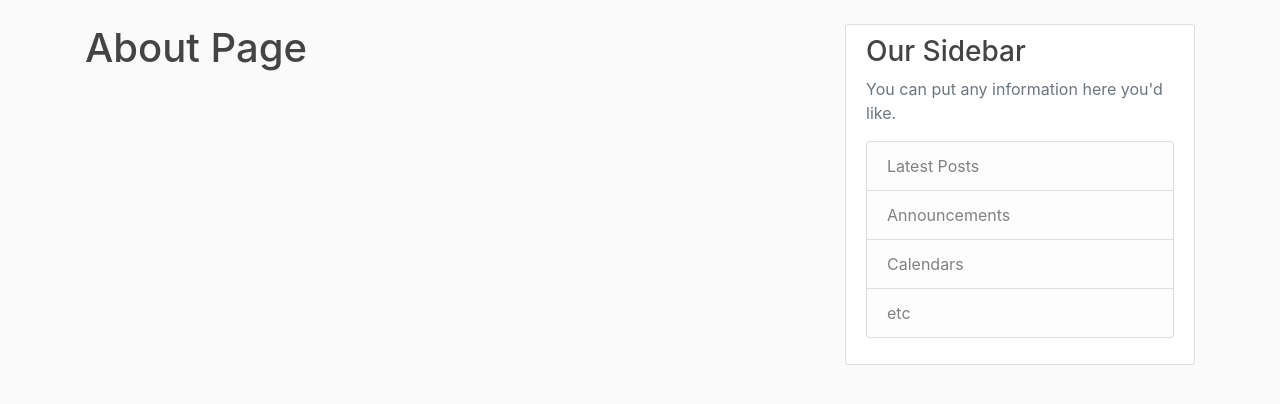
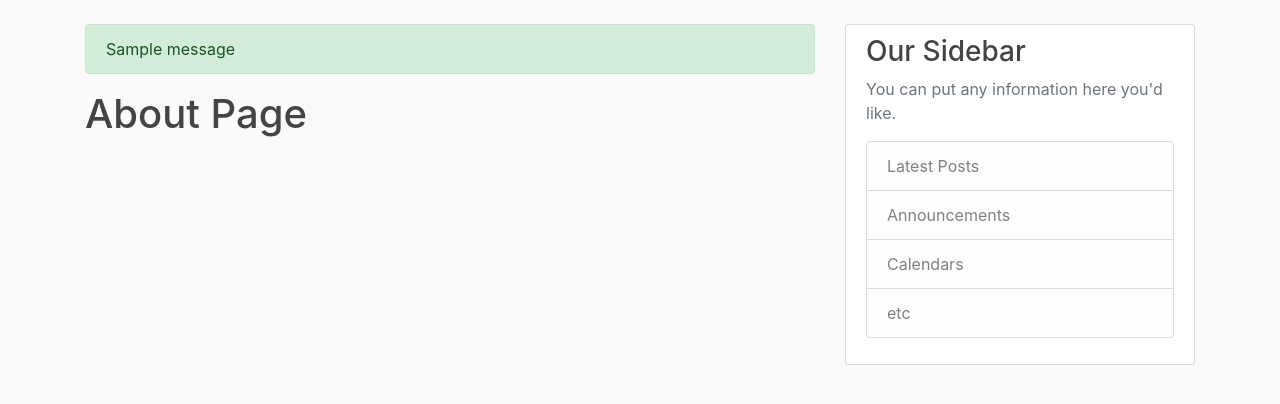
Before and after one commit to nignanthomas/Flask-Blog, a Flask app: page /about in a window 1280 px wide. Shown: the part 56-460 px from the top of the page. Run offline with Flask 2, Linux system fonts and the light colour scheme; one stand-in notice (Sample message) is shown; some libraries are stand-ins or nearby versions.

Commit message:
add flash message to be displayed in login when validate_on_submit

```diff
--- a/templates/layout.html
+++ b/templates/layout.html
@@ -41,6 +41,16 @@
     <main role="main" class="container">
       <div class="row">
         <div class="col-md-8">
+          {% with messages = get_flashed_messages(with_categories=true) %}
+            {% if messages %}
+              {% for category, message in messages %}
+                <div class="alert alert-{{category}}">
+                  {{ message }}
+                </div>
+              {% endfor %}
+            {% endif %}
+          {% endwith %}
+
           {% block content %}{% endblock %}
         </div>
         <div class="col-md-4">
--- a/templates/login.html
+++ b/templates/login.html
@@ -0,0 +1 @@
+{% extends 'layout.html' %}
```
